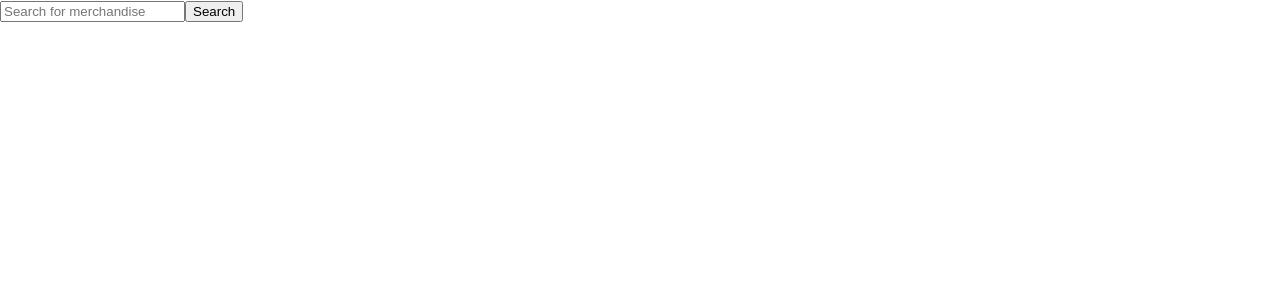
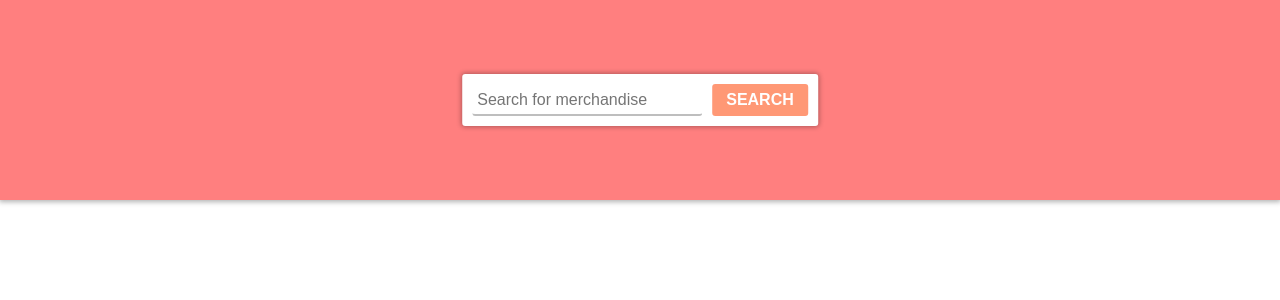
Before and after one commit to vishalkumar2304/RickAndMortyMerch, a React (Create React App) app in the folder rick-and-morty-store/: page / in a window 1280 px wide. Shown: the top 300 px of the page. Built offline with nearby package versions, Linux system fonts and the light colour scheme.

Commit message:
added styling for desktop

```diff
--- a/rick-and-morty-store/src/App.css
+++ b/rick-and-morty-store/src/App.css
@@ -1,38 +1,105 @@
-.App {
-  text-align: center;
+* {
+  box-sizing: border-box;
 }
-
-.App-logo {
-  height: 40vmin;
-  pointer-events: none;
+.container-wrapper {
+  display: block;
+  min-height: 100vh;
 }
-
-@media (prefers-reduced-motion: no-preference) {
-  .App-logo {
-    animation: App-logo-spin infinite 20s linear;
-  }
+.searc-form-wrapper {
+  position: relative;
+  height: 200px;
+  background: #ff7f7f;
+  box-shadow: 0px 1px 5px 1px rgba(0, 0, 0, 0.3);
 }
-
-.App-header {
-  background-color: #282c34;
-  min-height: 100vh;
-  display: flex;
-  flex-direction: column;
-  align-items: center;
-  justify-content: center;
-  font-size: calc(10px + 2vmin);
-  color: white;
+.searc-form-wrapper form {
+  position: absolute;
+  top: 50%;
+  left: 50%;
+  transform: translate(-50%, -50%);
+  -webkit-transform: translate(-50%, -50%);
+  -moz-transform: translate(-50%, -50%);
+  -ms-transform: translate(-50%, -50%);
+  -o-transform: translate(-50%, -50%);
+  padding: 10px;
+  background: #fff;
+  border-radius: 3px;
+  box-shadow: 0px 0px 5px 1px rgba(0, 0, 0, 0.3);
 }
-
-.App-link {
-  color: #61dafb;
+.searc-form-wrapper form input {
+  border: 0;
+  border-bottom: 2px solid #bebebe;
+  border-radius: 3px;
+  margin-right: 10px;
+  font-size: 16px;
+  padding: 5px;
+  width: 230px;
 }
-
-@keyframes App-logo-spin {
-  from {
-    transform: rotate(0deg);
-  }
-  to {
-    transform: rotate(360deg);
-  }
+.searc-form-wrapper form input:focus {
+  border: 0;
+  outline: none;
+  border-bottom: 2px solid #9e9e9e;
 }
+.searc-form-wrapper form button {
+  border: 0;
+  border-radius: 3px;
+  font-size: 16px;
+  padding: 7px 14px;
+  text-transform: uppercase;
+  color: #fff;
+  cursor: pointer;
+  font-weight: 600;
+  background: #ff9875;
+}
+.searc-form-wrapper form button:hover {
+  background: #df9875;
+}
+.searc-form-wrapper form button:focus {
+  background: #df9875;
+  outline: none;
+}
+.clear-search.show-all {
+  position: absolute;
+  bottom: 0;
+  right: 5px;
+  background: #fff;
+  padding: 5px;
+  font-size: 14px;
+  transform: translateY(100%);
+  -webkit-transform: translateY(100%);
+  -moz-transform: translateY(100%);
+  -ms-transform: translateY(100%);
+  -o-transform: translateY(100%);
+  cursor: pointer;
+  box-shadow: 0px 3px 4px 1px rgba(0, 0, 0, 0.3);
+}
+.clear-search.show-all:hover {
+  background: #ff7f7f;
+  color: #fff;
+}
+.listing-container {
+  position: absolute;
+  top: 200px;
+  left: 50%;
+  transform: translateX(-50%);
+  padding: 30px 10px;
+}
+.pagination-container {
+  position: relative;
+  width: 100%;
+}
+.pagination-container > .pagination-btn {
+  position: absolute;
+  padding: 5px 10px;
+  font-size: 15px;
+  border-radius: 3px;
+  font-weight: 600;
+  cursor: pointer;
+}
+.pagination-btn.next {
+  right: 0;
+  background: #b0da87;
+}
+.pagination-btn.prev {
+  left: 0;
+  background: #dab887;
+}
--- a/rick-and-morty-store/src/App.js
+++ b/rick-and-morty-store/src/App.js
@@ -1,8 +1,9 @@
 import React from 'react';
 import {get} from './utils/common';
-import { Formik, Field, Form } from "formik"
+import { Formik, Field, Form } from "formik";
 import "./App.css";
 
+import Loader from "./components/loader";
 import Listing from "./components/listing";
 import Detail from "./components/detail";
 
@@ -15,6 +16,7 @@ const Home = () => {
   const [pageContent, setPageContent] = React.useState(null);
   const [showDetail, toggleDetail] = React.useState(null);
   const [clearSearchBtnShow, toggleClearSearchBtn] = React.useState(false);
+  const [loaderShow, toggleLoader] = React.useState(false);
 
   React.useEffect(()=>{
     document.title="Rick and Morty merch store";
@@ -28,12 +30,15 @@ const Home = () => {
   }, [searchResults, pageNum])
 
   const fetchData = (url) => {
+    toggleLoader(true)
     return new Promise((resolve, reject)=>{
       get(url).then((data)=>{
         if (data && data.data && data.data.info && data.data.info.count > 0) {
+          toggleLoader(false)
           resolve(data.data)
         }
       },(err)=>{
+        toggleLoader(false)
         reject(err)
       })
     })
@@ -79,11 +84,10 @@ const Home = () => {
   }
 
   return (
-    showDetail
-      ?
-      <Detail closeDetail={closeDetail} charId={showDetail} />
-      :
-      <div className="container-wrapper">
+    <div className="container-wrapper">
+      {loaderShow && <Loader isLoader={loaderShow}/>}
+    {showDetail && <Detail closeDetail={closeDetail} charId={showDetail} />}
+      <div className="searc-form-wrapper">
         <Formik
           initialValues={{
             searchText: ""
@@ -117,7 +121,7 @@ const Home = () => {
         {pageContent && pageContent.length > 0 && <div className="listing-container">
           {pageContent.map((res, ind) => {
             return (
-              res ? <Listing getDetails={getDetails} keyInd={`search_res_${ind}`} name={res.name} image={res.image} seen={res.location} episodes={res.episode.length} charId={res.id} /> : null
+              res ? <Listing getDetails={getDetails} key={`key_prop_search_${ind}`} keyInd={`search_res_${ind}`} name={res.name} image={res.image} seen={res.location} episodes={res.episode.length} charId={res.id} /> : null
             )
           })}
           <div className="pagination-container">
@@ -136,6 +140,7 @@ const Home = () => {
           </div>
         </div>}
       </div>
+    </div>
   );
 }
 
--- a/rick-and-morty-store/src/components/detail.js
+++ b/rick-and-morty-store/src/components/detail.js
@@ -1,5 +1,9 @@
 import React from 'react';
 import {get} from '../utils/common';
+
+import Loader from "../components/loader";
+
+import '../css/detail.css';
 
 const Detail = props => {
   const [details, setDetails] = React.useState(null);
@@ -31,7 +35,7 @@ const Detail = props => {
   return (
     details ? <div className="detail-container">
       <div>
-        <span className="back-btn" onClick={() => { props.closeDetail() }}>{`<-`}</span>
+        <span className="back-btn" onClick={() => { props.closeDetail() }}>&#10005;</span>
       </div>
       <img src={details.image} alt={`${details.name}'s mushot`} />
       <span className="id">{details.id}</span>
@@ -51,7 +55,7 @@ const Detail = props => {
         )
       })}
       <div className="CTA-btn" onClick={() => { window.alert(`You will be redirected to ${details.name}'s merch page`) }}>Buy merchandise</div>
-    </div> : ""
+    </div> : <Loader isLoader={true}/>
   )
 }
 
--- a/rick-and-morty-store/src/components/listing.js
+++ b/rick-and-morty-store/src/components/listing.js
@@ -1,4 +1,5 @@
 import React from 'react';
+import '../css/listing.css';
 
 const Listing = props => {
 
@@ -9,9 +10,11 @@ const Listing = props => {
   return (
     <div key={props.keyInd} className="list-container" onClick={() => fetchDetails(props.charId)}>
       <img src={props.image} alt={`${props.name}'s mushot`} />
-      <span className="name">{props.name}</span>
-      <span className="location">{props.seen.name}</span>
-      <span className="epoisode">{props.episodes}</span>
+      <div className="text-properties">
+        <span className="name">Name: <span>{props.name}</span></span>
+        <span className="location">Last seen: <span>{props.seen.name}</span></span>
+        <span className="epoisode">Appeared in: <span>{`${props.episodes} ${props.episodes === 1 ? "episode" : "episodes"}`}</span></span>
+      </div>
     </div>
   )
 }
--- /dev/null
+++ b/rick-and-morty-store/src/components/loader.js
@@ -0,0 +1,12 @@
+import React from "react";
+import "../css/loader.css";
+
+const Loader = (props) => (
+  <section className={`loaderWrapper ${props.isLoader ? "show" : "hide"}`}>
+    <section className="loader-overlay"></section>
+      <article className="loading-text-cont">
+        <div>Loading..</div>
+      </article>
+  </section>
+)
+export default Loader;
--- /dev/null
+++ b/rick-and-morty-store/src/css/detail.css
@@ -0,0 +1,17 @@
+.detail-container {
+  position: fixed;
+  z-index: 99;
+  width: 80%;
+  height: 80%;
+  background: #fff;
+  border-radius: 3px;
+  padding: 20px;
+  top: 50%;
+  left: 50%;
+  transform: translate(-50%, -50%);
+  -webkit-transform: translate(-50%, -50%);
+  -moz-transform: translate(-50%, -50%);
+  -ms-transform: translate(-50%, -50%);
+  -o-transform: translate(-50%, -50%);
+  box-shadow: 1px 2px 6px 1px rgba(0, 0, 0, 0.3);
+}
--- /dev/null
+++ b/rick-and-morty-store/src/css/listing.css
@@ -0,0 +1,33 @@
+.list-container {
+  display: inline-block;
+  margin-bottom: 20px;
+  height: 120px;
+  cursor: pointer;
+  padding: 10px;
+  border-radius: 3px;
+  box-shadow: 0px 0px 3px 1px rgba(0, 0, 0, 0.2);
+  width: 100%;
+}
+.list-container:hover {
+  box-shadow: 0px 0px 6px 1px rgba(0, 0, 0, 0.3);
+}
+.list-container > img {
+  display: inline-block;
+  width: 100px;
+  margin-right: 10px;
+  border-radius: 3px;
+  vertical-align: middle;
+}
+.list-container > .text-properties {
+  display: inline-block;
+  vertical-align: middle;
+}
+.text-properties > span {
+  display: block;
+  margin-bottom: 5px;
+  font-size: 14px;
+}
+.text-properties > span > span {
+  font-weight: 600;
+  font-size: 15px;
+}
--- /dev/null
+++ b/rick-and-morty-store/src/css/loader.css
@@ -0,0 +1,42 @@
+.loaderWrapper {
+  margin: 0;
+  padding: 0;
+  width: 100%;
+  height: 100%;
+  position: fixed;
+  z-index: 9;
+}
+.loaderWrapper .show {
+  display: block !important;
+}
+.loaderWrapper .hide {
+  display: none !important;
+}
+.loaderWrapper .loader-overlay {
+  position: fixed;
+  width: 100%;
+  height: 100%;
+  z-index: 100;
+  background: rgba(17, 20, 35, 0.75);
+  left: 0;
+  top: 0;
+  z-index: 99;
+}
+.loaderWrapper .loading-text-cont {
+  position: fixed;
+  top: 50%;
+  left: 50%;
+  line-height: 25px;
+  transform: translate(-50%, -50%);
+  -webkit-transform: translate(-50%, -50%);
+  -moz-transform: translate(-50%, -50%);
+  -ms-transform: translate(-50%, -50%);
+  -o-transform: translate(-50%, -50%);
+  background-color: #fff;
+  border-radius: 3px;
+  z-index: 99;
+  padding: 10px 45px 10px 45px;
+  min-height: 70px;
+  display: flex;
+  align-items: center;
+}
```
Also changed, not shown: 1 other file (tests, documents, lock files or other folders).
